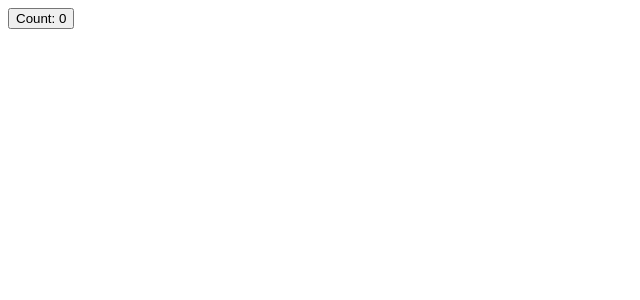
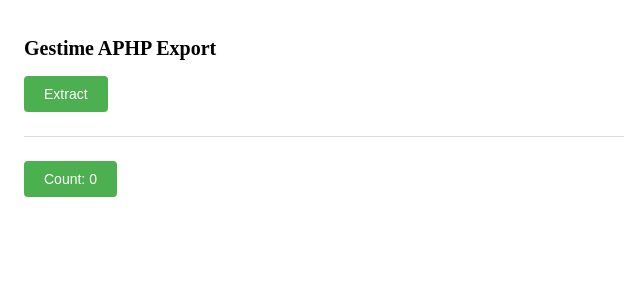
Before and after one commit to pihkaal/aphp-gestime-exporter, a Vue app: page / in a window 1280 px wide. Shown: the top 300 px of the page, without its empty margins (0-640 px from the left). Built offline with nearby package versions, Linux system fonts and the light colour scheme; the HTML template or start-up script is replaced by a standard one.

Commit message:
feat: extract all needed data from the page

```diff
--- a/src/App.vue
+++ b/src/App.vue
@@ -1,9 +1,163 @@
 <script setup lang="ts">
 import AppCounter from "@/components/AppCounter.vue";
+import { ref } from "vue";
 
-console.log("Ok");
+type WorkEvent = {
+  day: number;
+  work: boolean;
+};
+
+const data = ref<{
+  events: WorkEvent[];
+  month: number;
+  year: number;
+}>();
+
+async function extractData() {
+  try {
+    const [tab] = await chrome.tabs.query({
+      active: true,
+      currentWindow: true,
+    });
+    if (!tab?.id) {
+      console.error("No active tab found");
+      return null;
+    }
+
+    const urlMatch = tab.url?.match(/\/(\d{2})-(\d{4})$/);
+    if (!urlMatch?.[1] || !urlMatch[2]) {
+      console.error("Could not extract month and year from URL");
+      return null;
+    }
+
+    const [eventsQuery] = await chrome.scripting.executeScript({
+      target: { tabId: tab.id },
+      func: () => {
+        const trs = document.querySelectorAll("#clearfix-individuel table tr");
+
+        const events: WorkEvent[] = [];
+
+        for (const tr of trs) {
+          const tds = tr.querySelectorAll("td");
+          const dateText = tds[0]?.textContent?.trim() ?? "";
+
+          const dateMatch = dateText.match(/^[A-Z][a-z]{2}\s+(\d{2})$/);
+          if (!dateMatch) continue;
+
+          const workText = tds[1]?.textContent?.trim() ?? "";
+
+          events.push({
+            day: parseInt(dateMatch[1]!),
+            work: /^\d+:\d+ - \d+:\d+$/.test(workText),
+          });
+        }
+
+        return events;
+      },
+    });
+    if (!eventsQuery?.result) return null;
+
+    data.value = {
+      events: eventsQuery.result,
+      month: parseInt(urlMatch[1]),
+      year: parseInt(urlMatch[2]),
+    };
+
+    return {
+      events: eventsQuery.result,
+      month: parseInt(urlMatch[1]),
+      year: parseInt(urlMatch[2]),
+    };
+  } catch (error) {
+    console.error("Error getting elements data:", error);
+    return null;
+  }
+}
 </script>
 
 <template>
-  <AppCounter />
+  <div class="app">
+    <h1>Gestime APHP Export</h1>
+
+    <div class="query-section">
+      <button @click="extractData">Extract</button>
+    </div>
+
+    <div>
+      {{ JSON.stringify(data) }}
+    </div>
+
+    <hr />
+
+    <AppCounter />
+  </div>
 </template>
+
+<style scoped>
+.app {
+  padding: 16px;
+  min-width: 400px;
+  max-width: 600px;
+}
+
+h1 {
+  font-size: 20px;
+  margin-bottom: 16px;
+}
+
+.query-section {
+  margin-bottom: 24px;
+}
+
+button {
+  background-color: #4caf50;
+  color: white;
+  padding: 10px 20px;
+  border: none;
+  border-radius: 4px;
+  cursor: pointer;
+  font-size: 14px;
+  margin-right: 8px;
+}
+
+button:hover:not(:disabled) {
+  background-color: #45a049;
+}
+
+button:disabled {
+  background-color: #cccccc;
+  cursor: not-allowed;
+}
+
+.url-info {
+  margin-top: 12px;
+  padding: 8px;
+  background-color: #f0f0f0;
+  border-radius: 4px;
+  font-size: 12px;
+  word-break: break-all;
+}
+
+.result {
+  margin-top: 12px;
+  padding: 12px;
+  background-color: #f9f9f9;
+  border: 1px solid #ddd;
+  border-radius: 4px;
+  max-height: 300px;
+  overflow-y: auto;
+}
+
+.result pre {
+  margin: 0;
+  font-size: 12px;
+  white-space: pre-wrap;
+  word-break: break-word;
+}
+
+hr {
+  margin: 24px 0;
+  border: none;
+  border-top: 1px solid #ddd;
+}
+</style>
```
